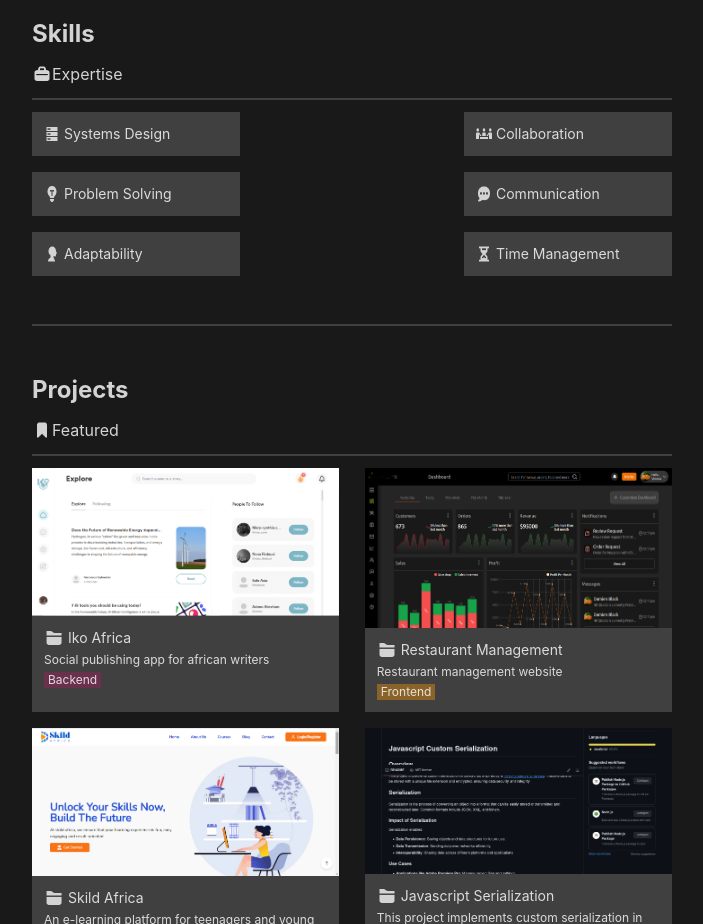
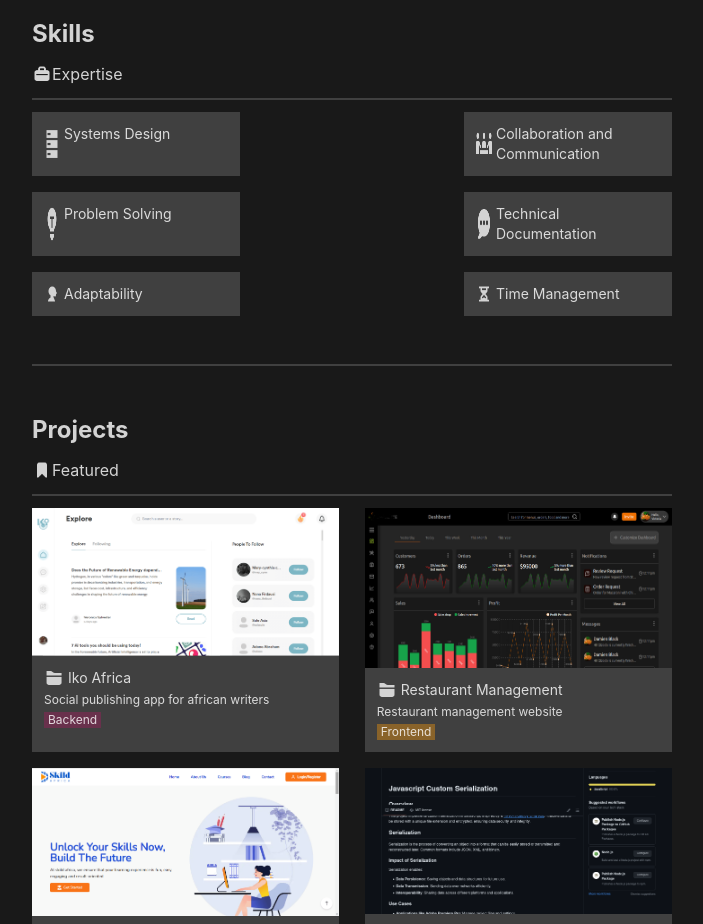
Before and after one commit to preciousaffiah/portfolio, a React (Create React App) app: page / in a window 1280 px wide. Shown: the part 780-1704 px from the top of the page, without its empty margins (288-991 px from the left). Built offline with nearby package versions, Linux system fonts and the light colour scheme.

Commit message:
Update home.js

```diff
--- a/src/view/home.js
+++ b/src/view/home.js
@@ -92,7 +92,7 @@ const HomePage = () => {
                 </div>
                 <div className="flex flex-row gap-x-1 bg-neutral-700 md:w-52 w-full p-3">
                   <img src={teamImg} alt="img" className="w-4" />
-                  <p>Collaboration</p>
+                  <p>Collaboration and Communication</p>
                 </div>
                 <div className="flex flex-row gap-x-1 bg-neutral-700 md:w-52 w-full p-3">
                   <img src={lightImg} alt="img" className="w-4" />
@@ -100,7 +100,7 @@ const HomePage = () => {
                 </div>
                 <div className="flex flex-row gap-x-1 bg-neutral-700 md:w-52 w-full p-3">
                   <img src={communicateImg} alt="img" className="w-4" />
-                  <p>Communication</p>
+                  <p>Technical Documentation</p>
                 </div>
                 <div className="flex flex-row gap-x-1 bg-neutral-700 md:w-52 w-full p-3">
                   <img src={personImg} alt="img" className="w-4" />
```
